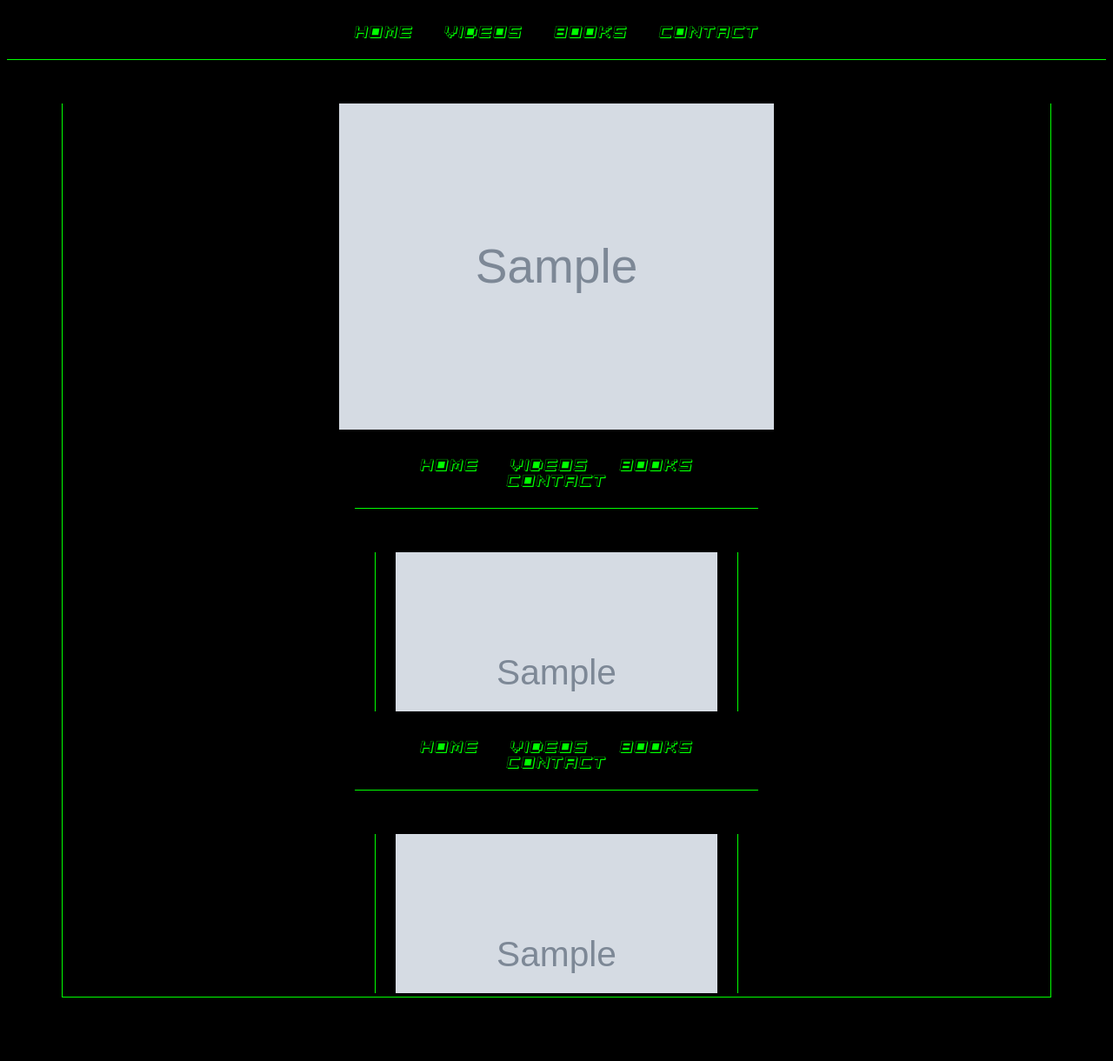
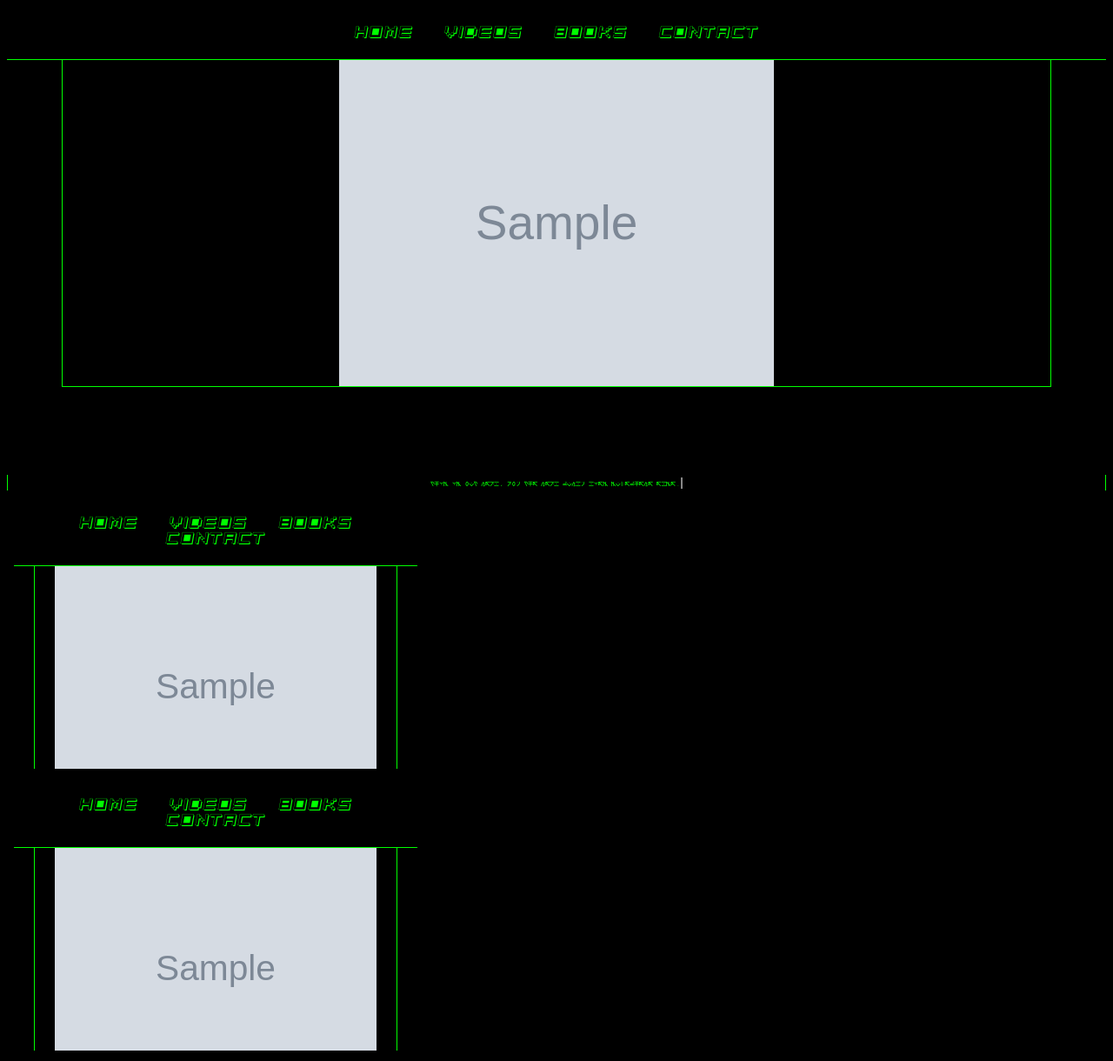
Before and after one commit to prozaic/prozaic5, a Django app: template new_sites/templates/new_sites/index.html in a window 1280 px wide. Shown: the whole page at 87% size. Before the commit the page ends 1147 px from the top, so only its background shows below. Run offline with Django 3.2, Linux system fonts and the light colour scheme; the template is opened without the code that fills it: most values are stand-ins (such as "Sample title", 1, 10 or a date in 2020); grey boxes marked "Sample" are stand-in pictures.

Commit message:
fdatabase18

```diff
--- a/new_sites/static/css/style2.css
+++ b/new_sites/static/css/style2.css
@@ -4,6 +4,15 @@
 	font-family: dead;
 
 }
+
+@font-face{
+
+	src: url(fonts/Optimal3d.ttf);
+	font-family: dead;
+
+}
+
+
 
 @font-face{
 
@@ -162,18 +171,42 @@
 	border-right: thin solid #00FF00;
 	border-left: thin solid #00FF00;
 	border-bottom: thin solid #00FF00;
-	text-align:center;
 	color:#00FF00;
 
-	padding-left:10%;
-	padding-right:10%;
 
-	margin-left:20%;
-	margin-right:20%;
+
 
 
 
 }
+
+
+.mid-container{
+
+	border-right: thin solid #00FF00;
+	border-left: thin solid #00FF00;
+	margin-top:8%;
+
+
+	font-family: tatal;
+	padding-left:5%;
+	padding-right:5%;
+
+
+}
+
+
+
+@keyframes typing {
+	from { width: 0 }
+	to { width: 100% }
+  }
+
+  /* The typewriter cursor effect */
+  @keyframes blink-caret {
+	from, to { border-color: transparent }
+	50% { border-color: orange }
+  }
 @media(min-width:1000px){
 
 	.booklist{
@@ -189,7 +222,6 @@
 	}
 
 
-}
 
 .booklist{
 	margin-left:10%;
@@ -382,7 +414,10 @@
 	width: 100%;
 	height: auto;
     max-width: 500px;
-    max-height: 500px;
+	max-height: 500px;
+	display: block;
+    margin: 0 auto;
+
 }
 
 .top-container input{
@@ -595,3 +630,36 @@
 
 
 }
+
+@keyframes fadein {
+    from {
+        opacity:0;
+    }
+    to {
+        opacity:1;
+    }
+}
+@-moz-keyframes fadein { /* Firefox */
+    from {
+        opacity:0;
+    }
+    to {
+        opacity:1;
+    }
+}
+@-webkit-keyframes fadein { /* Safari and Chrome */
+    from {
+        opacity:0;
+    }
+    to {
+        opacity:1;
+    }
+}
+@-o-keyframes fadein { /* Opera */
+    from {
+        opacity:0;
+    }
+    to {
+        opacity: 1;
+    }
+}
--- a/new_sites/templates/new_sites/index.html
+++ b/new_sites/templates/new_sites/index.html
@@ -1,56 +1,52 @@
+
 {%extends "new_sites/base.html"%}
+{% load static %}
+{%block content%}
+<!DOCTYPE HTML>
+<html>
+    <script>
+        setTimeout(function() {
+     document.getElementById('hide').style.display='none'
+    }, 7200);
 
-{%block content%}
+        setTimeout(function(){
+    			document.getElementById('myimage').style.display = 'block';
+			},7220);
+
+window.onload = function(){start();}
+    </script>
+<body>
+        {%for topic in topics%}
+
+        <div class = 'top-container'>
+
+            <img id="myimage" src="{% static 'css/SFrozen.jpg' %}" style="display:none" alt = "{{topic.title}}" >
+            {%if topic.image%}
+                <img id="hide" src="{{topic.image.url}}" alt = "{{topic.title}}" width="29" height="39">
+            {%endif%}
 
 
-<p>Topics</p>
+        </div>
 
-
-
-    {%for topic in topics%}
-    <div class = 'top-container'>
-
-<!--
-        <div id = 'top-title'>
-            {{topic.title}}
+        <div class="mid-container">
+        	{%include 'new_sites/midtext.html'%}
         </div>
--->
-
-        {%if topic.image%}
-            <img src = "{{topic.image.url}}" alt = "{{topic.title}}">
-
-        {%endif%}
 
             {% if topic.urllink%}
              <div class = 'video-link'>
-
-
-                <iframe width="{{ 480 }}" height="{{ 320 }}" src="{{ topic.urllink }}"
-                    frameborder="0" allowfullscreen>
-
+                  <iframe width="{{ 480 }}" height="{{ 320 }}" src="{{ topic.urllink }}" frameborder="0" allowfullscreen>
                   </iframe>
-
              </div>
             {%endif%}
 
             {% if topic.urllink%}
                 <div class = 'video-link'>
-
-
                     <iframe width="{{ 480 }}" height="{{ 320 }}" src="{{ topic.urllink }}"
                         frameborder="0" allowfullscreen>
-
                     </iframe>
-
                 </div>
             {%endif%}
-<!--
-        <div id = 'mentry-text'>
 
-
-            {{topic.text|linebreaks}}
-        </div>
--->
             {%if topic.owner == request.user and user.is_authenticated %}
             <div id = 'mentry-text'>
                 <a href = "{%url 'new_sites:topic_edit' topic.id%}">Edit entry</a>
@@ -60,10 +56,11 @@
 
 
 
-    </div>
         {%empty%}
             <li>No topics have been added yet.</li>
         {%endfor%}
+
+
 
 
     {%if user.is_authenticated %}
@@ -77,3 +74,6 @@
     {%endif%}
 
     {%endblock content%}
+
+</body>
+</html>
--- /dev/null
+++ b/new_sites/templates/new_sites/midtext.html
@@ -0,0 +1,68 @@
+<!DOCTYPE HTML>
+<html>
+
+<head>
+<style>
+
+
+    html {
+    min-height: 100%;
+    overflow: hidden;
+    }
+
+    .content {
+        display: block;
+        color:#00FF00;
+        height: auto;
+        margin: auto;
+        position: relative;
+        text-align: center;
+        top: 40%;
+        width: -webkit-calc(70%);
+    }
+
+
+    .typewrite {
+    font-size: 80%;
+    border-right: 2px solid rgba(255,255,255,.75);
+    line-height: 1.15;
+    }
+
+    .anim-typewrite {
+    animation: blinkTextCursor 500ms infinite normal;
+    }
+
+    @keyframes blinkTextCursor{
+    from{border-right-color: rgba(255,255,255,.75);}
+    to{border-right-color: transparent;}
+    }
+
+    /* style inspired by Thiago Teles Pereira @thiagoteles */
+
+</style>
+    <script>
+        var i = 0;
+        var txt = 'this is not real, and the real world lies somewhere else.';
+
+        function typeWriter() {
+        if (i < txt.length) {
+            document.getElementsByClassName('js-typewrite')[0].innerHTML += txt.charAt(i);
+            i++;
+            setTimeout(typeWriter, 65);
+        }
+        }
+
+        setTimeout(typeWriter, 1000);
+    </script>
+
+</head>
+
+<body>
+
+    <p class="content">
+        <span class="typewrite anim-typewrite js-typewrite"></span>
+    </p>
+
+</body>
+
+</html>
```
Also changed, not shown: new_sites/templates/new_sites/view_files2.html (added, +40 -0 lines), db.sqlite3, new_sites/static/css/Alien/Alien/Alien-Regular.otf (added), new_sites/static/css/Alien/Alien/Alien-Regular.ttf (added), new_sites/static/css/fonts/Alien-Regular.ttf (added), 4 other files. Lines whose indentation alone changed are shown as unchanged.
